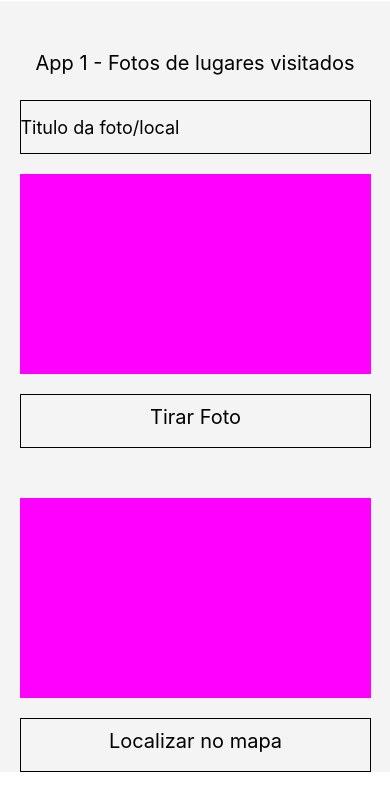
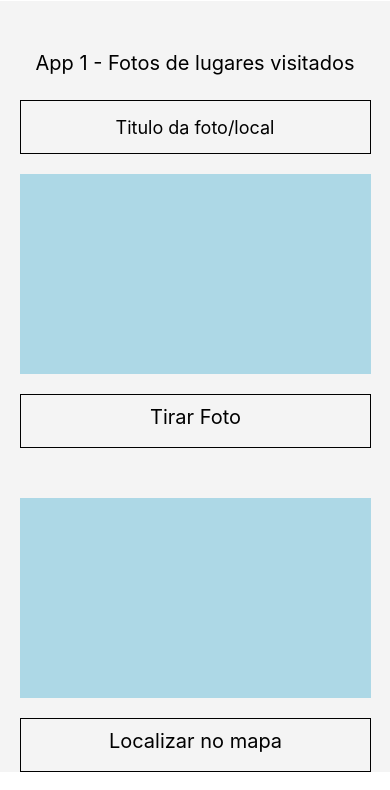
Before and after one commit to thiagoribeiro2003/app-registra-lugares, a React Native app: screen / in a window 390 px wide. Shown: the top 790 px of the page. Built offline with nearby package versions, Linux system fonts and the light colour scheme.

Commit message:
formatações visual

```diff
--- a/App.js
+++ b/App.js
@@ -7,11 +7,11 @@ import {
   Pressable,
   SafeAreaView,
   ScrollView,
-  Alert,
   Image
 
 } from "react-native";
 import * as ImagePicker from "expo-image-picker";
+import MapView from "react-native-maps";
 
 
 export default function ImagePickerExample(){
@@ -74,7 +74,9 @@ export default function ImagePickerExample(){
 
 
 
-        <View style={estilos.mapa}></View>
+        <View style={estilos.mapa}>
+
+        </View>
 
 
         <Pressable style={({pressed}) => [
@@ -114,7 +116,7 @@ const estilos = StyleSheet.create({
     marginTop: 25,
     height: 54,
     width: "90%",
-    textAlign: "left", // Deixa o placheholder centralizado
+    textAlign: "center", // Deixa o placheholder centralizado
   },
   containerNomeLocal: {
     alignItems: "center",
@@ -123,7 +125,7 @@ const estilos = StyleSheet.create({
     marginTop: 20,
     width: "90%",
     height: 200,
-    backgroundColor: "#f0f",
+    backgroundColor: "lightblue",
     justifyContent: "center",
     marginLeft: 20
   },
@@ -143,7 +145,7 @@ const estilos = StyleSheet.create({
     marginTop: 50,
     width: "90%",
     height: 200,
-    backgroundColor: "#f0f",
+    backgroundColor: "lightblue",
     justifyContent: "center",
     marginLeft: 20
   },
```
